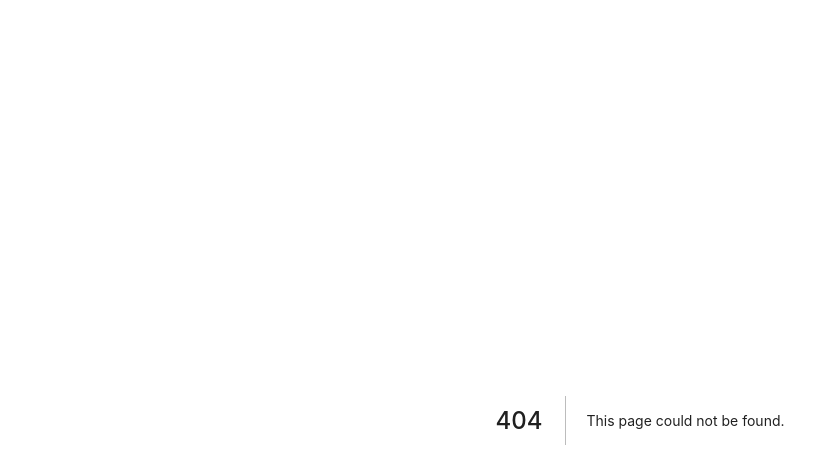
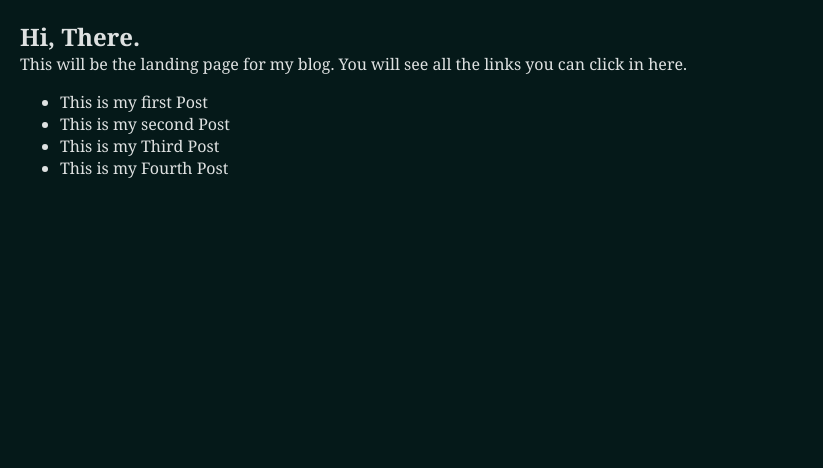
Before and after one commit to thescripted/website, a Next.js app: page /blog in a window 1280 px wide. Before the commit this address had no page. Shown: the top 468 px of the page, without its empty margins (0-823 px from the left). Built offline with nearby package versions, Linux system fonts and the light colour scheme.

Commit message:
added util file, formatting post params, updated navbar

```diff
--- a/components/MainNavBar.js
+++ b/components/MainNavBar.js
@@ -1,4 +1,5 @@
 import { useState } from "react"
+import Link from "next/link"
 
 export const MainNavBar = props => {
   const handleNavigation = () => {
@@ -17,6 +18,9 @@ export const MainNavBar = props => {
       <a href="#Home">Home</a>
       <a href="#Projects">Projects</a>
       <a href="#Contact">Contact</a>
+      <Link href="/blog">
+        <a>Blog</a>
+      </Link>
       {/* <a href="/">Blog</a> */}
       {/* <a href="#" className="icon" onClick={handleNavigation}>
         <img src="hamburger.svg" />
--- /dev/null
+++ b/components/posts.js
@@ -0,0 +1,6 @@
+export const posts = [
+  { title: "This is my first Post", id: 14194 },
+  { title: "This is my second Post", id: 501 },
+  { title: "This is my Third Post", id: 8572 },
+  { title: "This is my Fourth Post", id: 5181 },
+]
--- /dev/null
+++ b/pages/blog/index.js
@@ -0,0 +1,27 @@
+import Link from "next/link"
+import { posts } from "@components/posts"
+import { formatTitleURLParam } from "../../utils"
+
+export default function Blog() {
+  return (
+    <div>
+      <h2>Hi, There.</h2>
+      <p>
+        This will be the landing page for my blog. You will see all the links
+        you can click in here.
+      </p>
+      <ul>
+        {posts.map(post => (
+          <li key={post.id}>
+            <Link
+              href="/blog/[postname]"
+              as={`/blog/${formatTitleURLParam(post.title)}`}
+            >
+              <a>{post.title}</a>
+            </Link>
+          </li>
+        ))}
+      </ul>
+    </div>
+  )
+}
--- /dev/null
+++ b/utils/index.js
@@ -0,0 +1,5 @@
+// Formats the URL into a more readable parameter
+export const formatTitleURLParam = title => {
+  console.log(typeof title)
+  return title.trim().toLowerCase().replace(/ /g, "-")
+}
```
